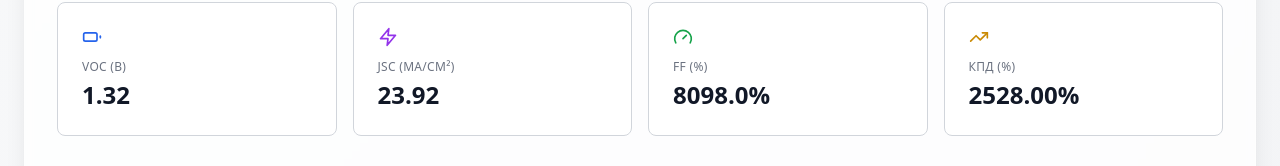
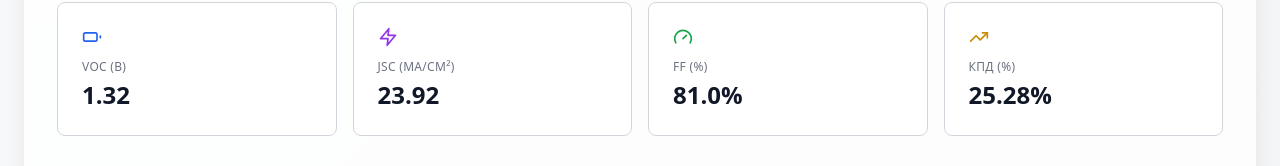
Before and after one commit to SergeyKozlov1282/perovskite, a React (Vite) app: page / in a window 1280 px wide. Shown: the part 1021-1187 px from the top of the page. Built offline with nearby package versions, Linux system fonts and the light colour scheme.

Commit message:
Исправлено форматирование чисел для FF и КПД

```diff
--- a/src/components/ParameterCards.tsx
+++ b/src/components/ParameterCards.tsx
@@ -29,14 +29,14 @@ const ParameterCards: React.FC<ParameterCardsProps> = ({ params }) => {
     },
     {
       label: "FF (%)",
-      value: `${(params.ff * 100).toFixed(1)}%`,
+      value: `${params.ff.toFixed(1)}%`,
       icon: Gauge,
       color: "text-green-600",
       hover: "hover:border-green-600 hover:shadow-green-100",
     },
     {
       label: "КПД (%)",
-      value: `${(params.pce * 100).toFixed(2)}%`,
+      value: `${params.pce.toFixed(2)}%`,
       icon: TrendingUp,
       color: "text-yellow-600",
       hover: "hover:border-yellow-500 hover:shadow-yellow-100",
```
